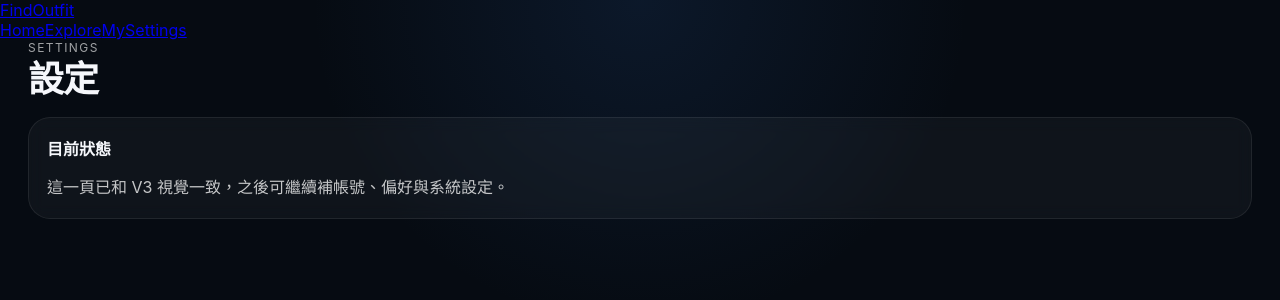
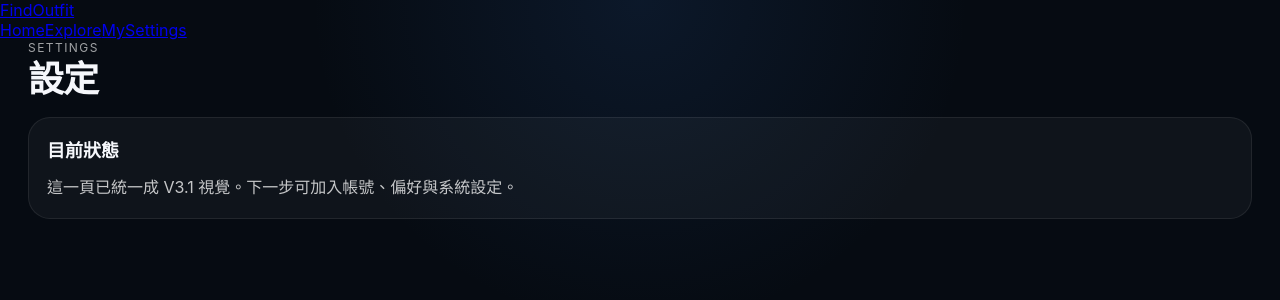
Before and after one commit to howeasyshare-glitch/simon, a Next.js app: page /settings in a window 1280 px wide. Shown: the top 300 px of the page. Built offline with nearby package versions, Linux system fonts and the light colour scheme.

Commit message:
Add files via upload

```diff
--- a/app/settings/page.tsx
+++ b/app/settings/page.tsx
@@ -2,5 +2,22 @@ import styles from "../page.module.css";
 import NavBar from "../../components/NavBar";
 
 export default function Page() {
-  return <main className={styles.page}><NavBar /><section className={styles.contentWrap}><div className={styles.sectionHead}><div><div className={styles.kicker}>Settings</div><h1 className={styles.sectionTitle}>設定</h1></div></div><div className={styles.card}><div className={styles.blockTitle}>目前狀態</div><div className={styles.cardText}>這一頁已和 V3 視覺一致，之後可繼續補帳號、偏好與系統設定。</div></div></section></main>;
+  return (
+    <main className={styles.page}>
+      <NavBar />
+      <section className={styles.contentWrap}>
+        <div className={styles.sectionHead}>
+          <div>
+            <div className={styles.kicker}>Settings</div>
+            <h1 className={styles.sectionTitle}>設定</h1>
+          </div>
+        </div>
+
+        <div className={styles.historyBlock}>
+          <div className={styles.historyTitle}>目前狀態</div>
+          <div className={styles.cardText}>這一頁已統一成 V3.1 視覺。下一步可加入帳號、偏好與系統設定。</div>
+        </div>
+      </section>
+    </main>
+  );
 }
```
